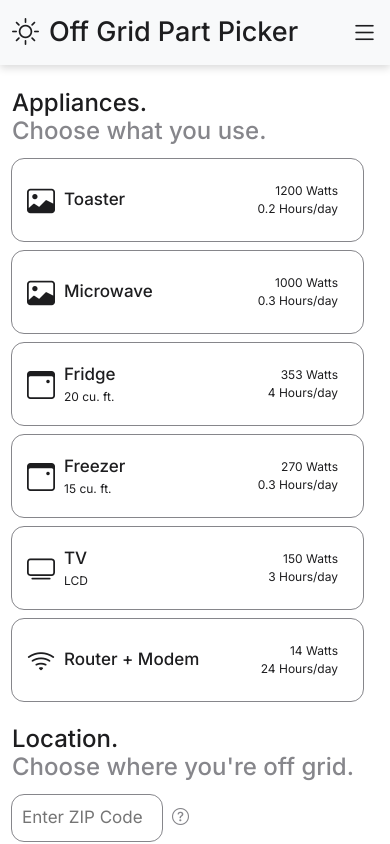
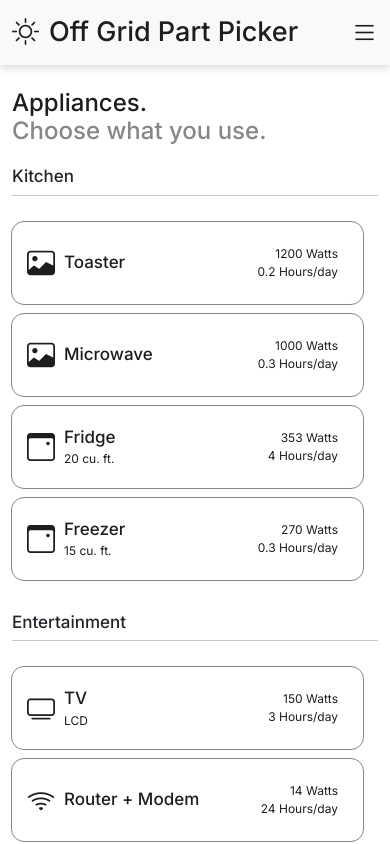
Before and after one commit to wecraw/ogpp-v2, an Angular app: page / in a window 390 px wide. Shown: the top 844 px of the page. Built offline with nearby package versions, Linux system fonts and the light colour scheme.

Commit message:
improved responsive styling, breakdown by group

```diff
--- a/src/app/content/appliances.ts
+++ b/src/app/content/appliances.ts
@@ -1,15 +1,15 @@
-//kitchen
+//Kitchen
 
 import { Appliance } from '../interfaces/Appliance';
 
 // Kitchen=============================================
-let kitchenAppliances: Appliance[] = [
+let KitchenAppliances: Appliance[] = [
   {
     name: 'Toaster',
     wattage: 1200,
     hours: 0.2,
     quantity: 1,
-    applianceGroup: 'kitchen',
+    applianceGroup: 'Kitchen',
     icon: 'bi-image'
   },
   {
@@ -17,7 +17,7 @@ let kitchenAppliances: Appliance[] = [
     wattage: 1000,
     hours: 0.3,
     quantity: 1,
-    applianceGroup: 'kitchen',
+    applianceGroup: 'Kitchen',
     icon: 'bi-image'
   },
   {
@@ -26,7 +26,7 @@ let kitchenAppliances: Appliance[] = [
     wattage: 353,
     hours: 4,
     quantity: 1,
-    applianceGroup: 'kitchen',
+    applianceGroup: 'Kitchen',
     icon: 'bi-calendar3-event'
   },
   {
@@ -35,20 +35,20 @@ let kitchenAppliances: Appliance[] = [
     wattage: 270,
     hours: 0.3,
     quantity: 1,
-    applianceGroup: 'kitchen',
+    applianceGroup: 'Kitchen',
     icon: 'bi-calendar3-event'
   }
 ];
 
 // Entertainment=============================================
-let entertainmentAppliances = [
+let EntertainmentAppliances = [
   {
     name: 'TV',
     description: 'LCD',
     wattage: 150,
     hours: 3,
     quantity: 1,
-    applianceGroup: 'entertainment',
+    applianceGroup: 'Entertainment',
     icon: 'bi-tv'
   },
   {
@@ -56,12 +56,12 @@ let entertainmentAppliances = [
     wattage: 14,
     hours: 24,
     quantity: 1,
-    applianceGroup: 'entertainment',
+    applianceGroup: 'Entertainment',
     icon: 'bi-wifi'
   }
 ];
 
-let allAppliances: Appliance[] = kitchenAppliances.concat(entertainmentAppliances);
+let allAppliances: Appliance[] = KitchenAppliances.concat(EntertainmentAppliances);
 let count = 0;
 allAppliances.forEach(appliance => {
   appliance.id = '' + count;
--- a/src/app/interfaces/Appliance.ts
+++ b/src/app/interfaces/Appliance.ts
@@ -8,6 +8,6 @@ export interface Appliance {
   hours: number;
   quantity: number;
 
-  applianceGroup?: string;
+  applianceGroup: string;
   selected?: boolean;
 }
--- a/src/app/pages/builder/builder.component.html
+++ b/src/app/pages/builder/builder.component.html
@@ -1,17 +1,25 @@
 <div class="appliances">
   <div class="section d-flex flex-column">
-    <!-- <div>peak wattage: {{ peakWattage }}</div>
-    <div>total wh: {{ totalWattHours }}</div> -->
     <div class="title-row d-flex inter-medium flex-column">
       <div class="title">Appliances.</div>
       <div class="subtitle">Choose what you use.</div>
     </div>
-    <appliance-card
-      *ngFor="let appliance of allAppliances; index as i"
-      [defaultAppliance]="appliance"
-      (onEdit)="onApplianceValueChange($event, i)"
-      (onSelect)="onApplianceSelect($event, i)"
-    ></appliance-card>
+    <div class="appliance-group" *ngFor="let group of applianceGroups">
+      <div class="group-title inter-medium">{{ group }}</div>
+      <hr />
+      <div class="row">
+        <div
+          class="col-lg-5 col-xl-4"
+          *ngFor="let appliance of getAppliancesByGroup(group); index as i"
+        >
+          <appliance-card
+            [defaultAppliance]="appliance"
+            (onEdit)="onApplianceValueChange($event, i)"
+            (onSelect)="onApplianceSelect($event, i)"
+          ></appliance-card>
+        </div>
+      </div>
+    </div>
     <!-- <div class="button-container">
         <button class="btn btn-primary inter-regular" [disabled]="!isAnyApplianceSelected">
           Continue
--- a/src/app/pages/builder/builder.component.scss
+++ b/src/app/pages/builder/builder.component.scss
@@ -51,6 +51,18 @@
   }
 }
 
+.appliance-group {
+  margin-top: 15px;
+  margin-bottom: 15px;
+  .group-title {
+    font-size: 17px;
+  }
+}
+
+hr {
+  margin-top: 5px;
+}
+
 input {
   border-radius: 12px;
   outline: 1px solid $subtitle-color;
--- a/src/app/pages/builder/builder.component.ts
+++ b/src/app/pages/builder/builder.component.ts
@@ -9,6 +9,7 @@ import { LOCATION_DISCLAIMER } from '../../content/strings';
 import { MiniCardComponent } from '../../components/mini-card/mini-card.component';
 import { catchError, map } from 'rxjs';
 import { Season } from '../../interfaces/Season';
+import { Appliance } from '../../interfaces/Appliance';
 
 @Component({
   selector: 'builder',
@@ -26,6 +27,7 @@ export class BuilderComponent implements OnInit {
   public sunHours: number = 0;
   public zipCode: string = '';
   public selectedSeasons: Season[] = [];
+  public applianceGroups: string[] = [];
 
   isModalOpen = false;
   modalContent = LOCATION_DISCLAIMER;
@@ -41,6 +43,12 @@ export class BuilderComponent implements OnInit {
 
   ngOnInit(): void {
     this.updateTotals();
+    this.applianceGroups = [
+      ...new Set(this.allAppliances.map(appliance => appliance.applianceGroup))
+    ];
+  }
+  getAppliancesByGroup(group: string): Appliance[] {
+    return this.allAppliances.filter(appliance => appliance.applianceGroup === group);
   }
 
   onApplianceValueChange(updatedAppliance: any, index: number) {
```
Also changed, not shown: src/app/interfaces/ApplianceDetail.ts (deleted, +0 -7 lines).
